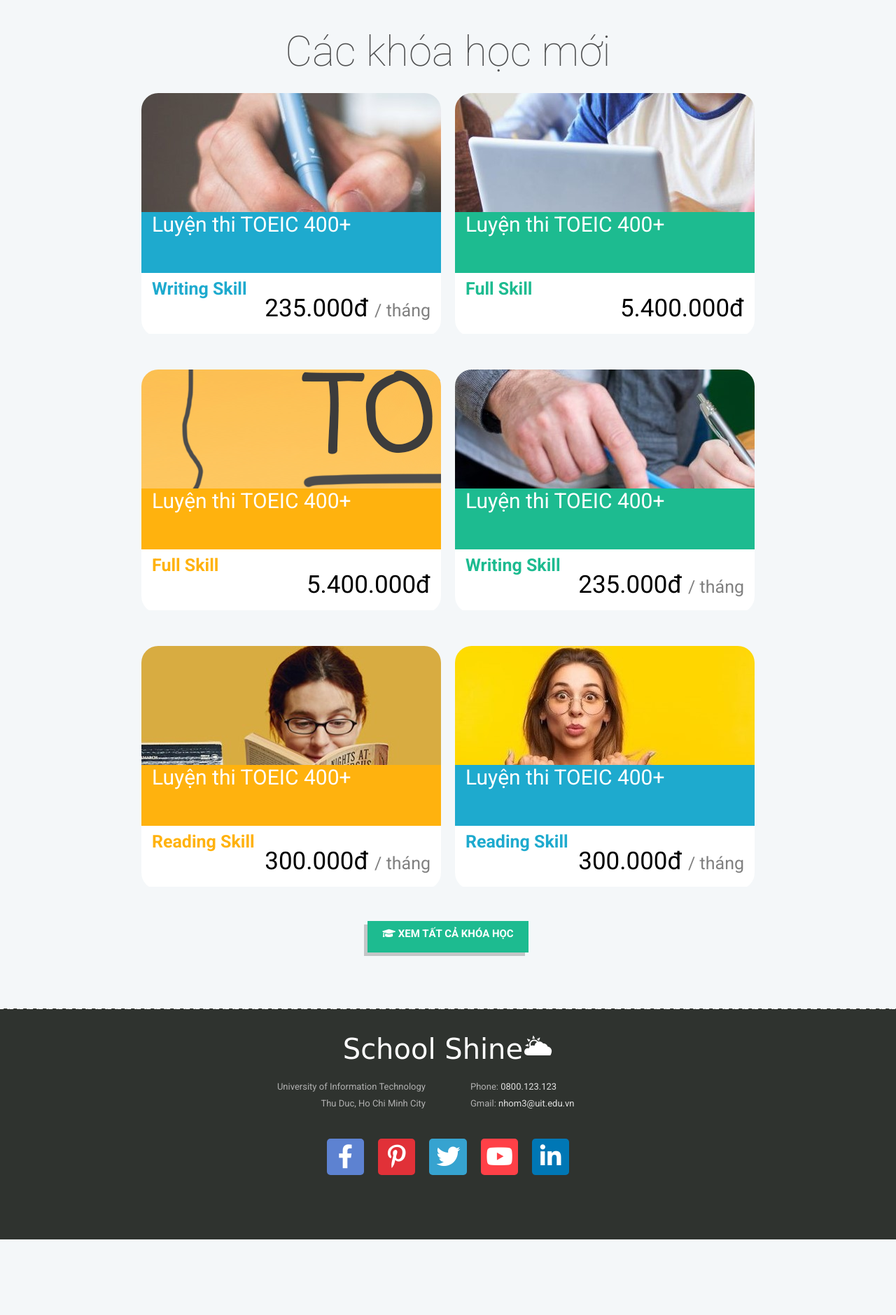
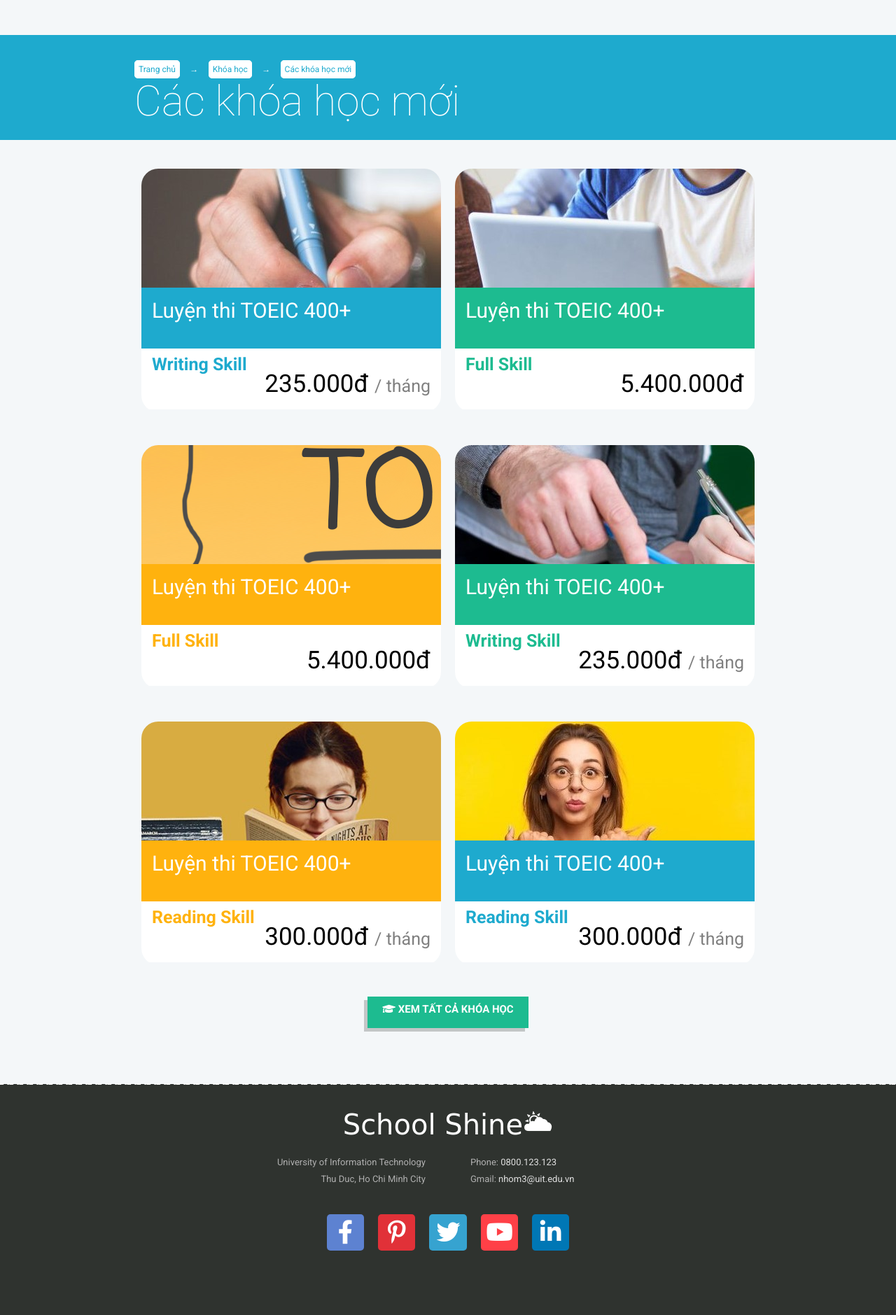
Before and after one commit to thuynguyen650/school-shine, a PHP site: page /newcourses.php in a window 1280 px wide. Shown: the part 150-2029 px from the top of the page at 70% size. Before the commit the page ends 1921 px from the top, so only its background shows below. Run offline with PHP 8.4, Linux system fonts and the light colour scheme; some web fonts are replaced.

Commit message:
Nhân: Cập nhật 3/10
Tiếp tục sửa những thứ linh tinh

```diff
--- a/assets/css/courses.css
+++ b/assets/css/courses.css
@@ -7,13 +7,57 @@
 body{
 	background-color: #F4F7F9;
 }
+
+.btn_addr{
+	color: #1EAACE;
+	background-color: white;
+	border: 1px solid white;
+	border-radius: 5px;
+}
+.btn_addr:hover{
+	background-color: #007c9c;
+	color: white;
+	border: 1px solid #007c9c;
+}
+a.btn_addr{
+	padding: 5px;
+	font-size: 1.2rem;
+	font-weight: 400;
+
+}
+.addr label{
+	font-size: 1.2rem;
+	color: white;
+}
+.addr{
+	float: right;
+	position: relative;
+	top: -25px;
+}
 .mobile_price{
 	display: none;
 }
 .mobile_filter{
 	display: none;
 }
-
+.allcourse_title{
+	width: 70%;
+	margin: auto;
+	font-size: 60px;
+	color: white;
+	font-weight: 100;
+	padding-top: 20px;
+}
+.allcourse_title p{
+	color: white;
+	padding-top: 30px;
+}
+.panel{
+	background-color: #1EAACE;
+	height: 150px;
+	margin-top: 50px;
+	margin-bottom: 40px;
+}
 h2{
 	font-family: 'Roboto', sans-serif;
 	font-weight: 100;
@@ -59,7 +103,7 @@ p.type{
 	color: white;
 	font-weight: normal;
 	padding-left: 15px;
-	padding-top: 10px;
+	padding-top: 25px;
 }
 .overview .type{
 	font-size: 25px;
@@ -284,6 +328,15 @@ a.buynow:hover{
 		width: 100%;
 		object-fit: contain;
 	}
+	.allcourse_title{
+		display: flex;
+		flex-direction: column-reverse;
+	}
+	.addr{
+		float: right;
+		padding-top: 5px;
+		top: 0;
+	}
 }
 @media only screen and (min-width: 46.25em) and (max-width: 76.375em){
 	.listfields{
@@ -314,6 +367,15 @@ a.buynow:hover{
 		width: 100%;
 		object-fit: contain;
 	}
+	.allcourse_title{
+		display: flex;
+		flex-direction: column-reverse;
+	}
+	.addr{
+		float: right;
+		padding-top: 5px;
+		top: 0;
+	}
 }
 @media only screen and (max-width: 46.1875em){
 	h2{
@@ -325,6 +387,7 @@ a.buynow:hover{
 	.field{
 		font-size: 15px;
 	}
+
 	._1newcourse{
 		width: 100%;
 		height: 350px;
@@ -423,4 +486,16 @@ a.buynow:hover{
 		margin-bottom: 3%;
 
 	}
+	.allcourse_title{
+		display: flex;
+		flex-direction: column-reverse;
+	}
+	.allcourse_title p{
+		font-size: 30px;
+	}
+	.addr{
+		float: right;
+		padding-top: 5px;
+		top: 0;
+	}
 }
--- a/includes/head.php
+++ b/includes/head.php
@@ -13,16 +13,13 @@
     <link rel="stylesheet" href="./assets/css/calendar.css">
     <link rel="stylesheet" href="./assets/css/listtest.css">
     <link rel="stylesheet" href="./assets/css/fasttest.css">
-<<<<<<< HEAD
     <link rel="stylesheet" href="./assets/css/login.css">
     <link rel="stylesheet" href="./assets/css/user.css">
-=======
     <link rel="stylesheet" href="./assets/css/contact.css">
     <link rel="stylesheet" href="./assets/css/blog-list.css">
     <link rel="stylesheet" href="./assets/css/document.css">
     <link rel="stylesheet" href="./assets/css/blog.css">
     <link rel="stylesheet" href="./assets/css/historytest.css">
->>>>>>> 761b91ce6e1dc10a2b2b9742e8b96007b5d345a1
     <link rel = "icon" href = "./assets/img/title-bar-icon.png" type = "image/x-icon">
     <link rel="stylesheet" href="https://cdnjs.cloudflare.com/ajax/libs/font-awesome/5.15.4/css/all.min.css">
     <link rel="stylesheet" href="./assets/css/responsive.css">
--- a/newcourses.php
+++ b/newcourses.php
@@ -16,9 +16,22 @@
         include "./includes/header.php";
     ?>
 	<main>
-	<h2 class="title_newcourse">
+	<div class="panel">
+		<div class="allcourse_title">
+			<p>Các khóa học mới</p>
+			<div class="addr">
+				<a href="home.php" class="btn_addr">Trang chủ</a>
+				<label>&rarr;</label>
+				<a href="#" class="btn_addr">Khóa học</a>
+				<label>&rarr;</label>
+				<a href="#" class="btn_addr">Các khóa học mới</a>
+			</div>
+		</div>
+
+	</div>
+	<!-- <h2 class="title_newcourse">
 		Các khóa học mới
-	</h2>
+	</h2> -->
 	<!-- Thông tin các khóa học -->
 	<div class="list_courses">
 		<div class="_1newcourse" id="Language">
```
Also changed, not shown: allcourses.php (+12 -0 lines), 3 other files.
